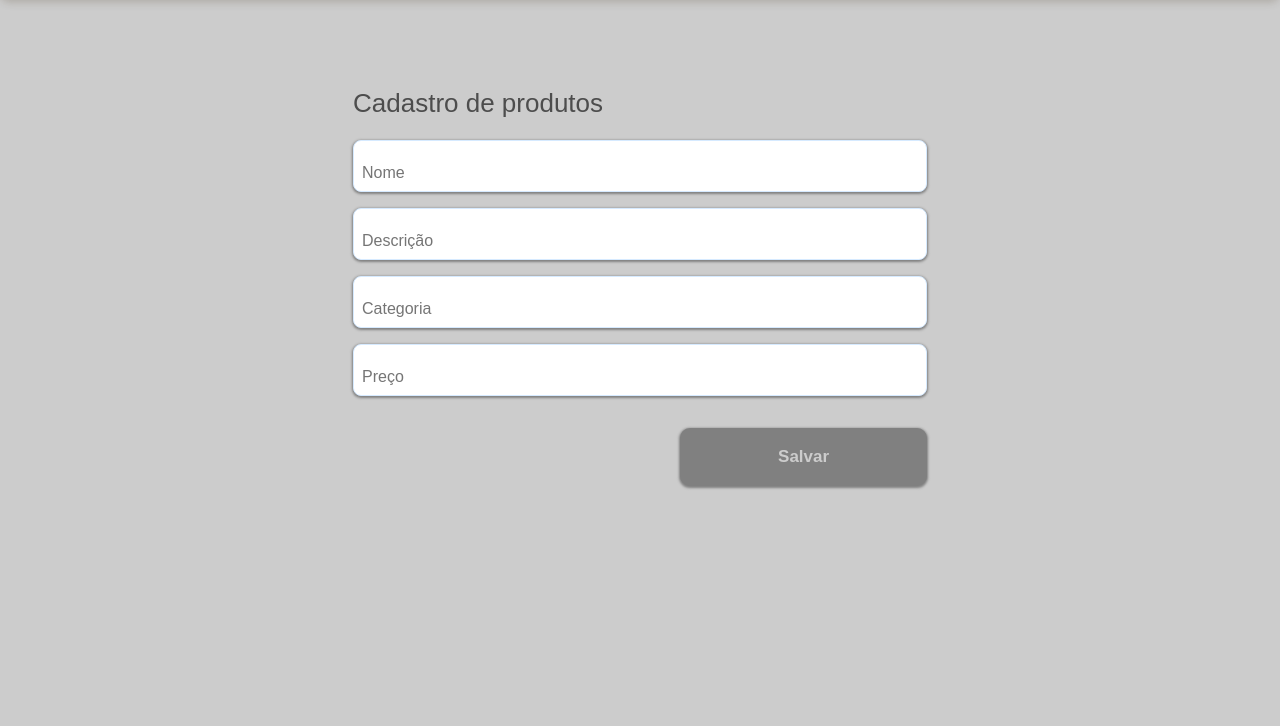
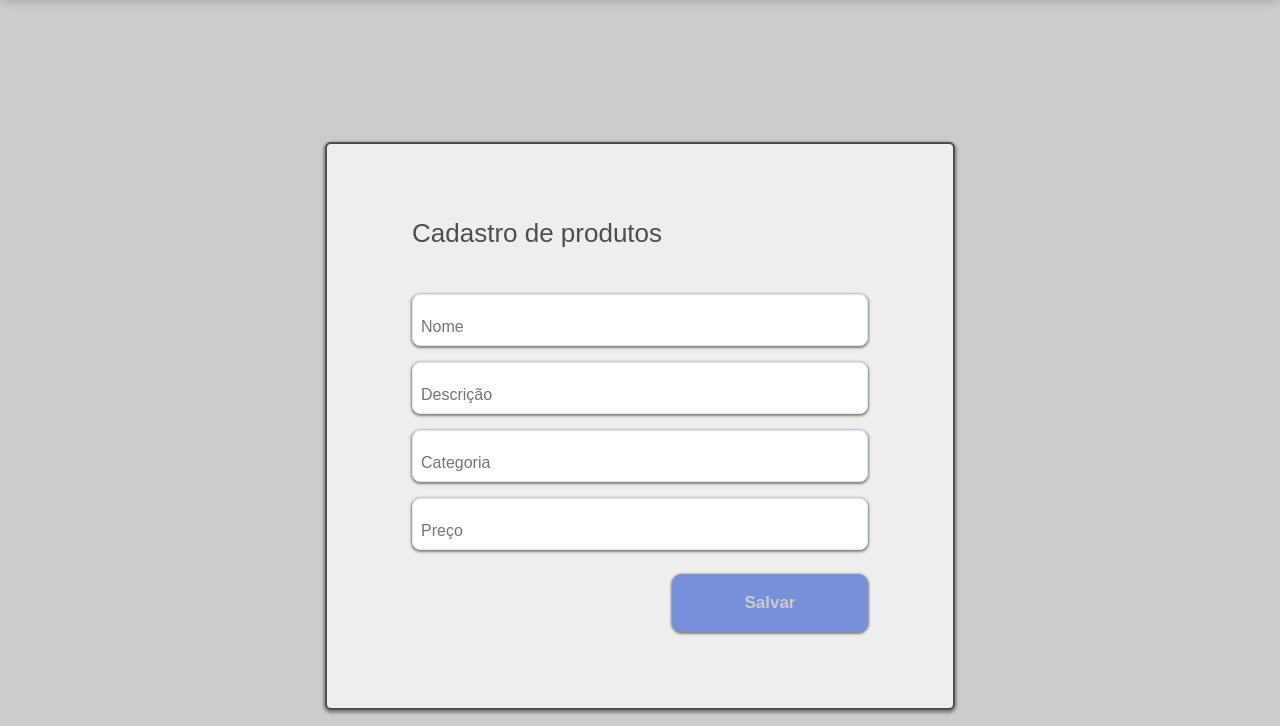
Before and after one commit to JowMa/Desafio_QSD, a website: page cadastro-produtos.html in a window 1280 px wide. Shown: the part 82-808 px from the top of the page. Drawn offline with Linux system fonts and the light colour scheme; a web font is replaced by a local one.

Commit message:
Alterações na estilizacao da pagina, adicionado uma borda ao cadastro, inserido comentario com o comando para executar o seed do db no arquivo seeders

```diff
--- a/api/seeders/20220904210934-demo-produto.js
+++ b/api/seeders/20220904210934-demo-produto.js
@@ -20,7 +20,6 @@ module.exports = {
           preco: 248,
           createdAt: new Date(),
           updatedAt: new Date()
-
         },
         {
           nome: 'Vaso em Cerâmica Rugo',
@@ -58,3 +57,4 @@ module.exports = {
       await queryInterface.bulkDelete('Produtos', null, {});
   }
 };
+// npx sequelize-cli db:seed:all
--- a/assets/css/base.css
+++ b/assets/css/base.css
@@ -10,6 +10,8 @@ body {
 .container {
 	padding-right: 1rem;
 	padding-left: 1rem;
+	display: flex;
+	justify-content: center;
 }
 
 .flex {
@@ -23,18 +25,19 @@ body {
 }
 
 .flex-coluna {
+	display: flex;
 	flex-direction: column;
 
 }
 
-@media(min-width: 800px) {
+@media(min-width: 0px) {
   .container {
 		padding-right: 2.5rem;
 		padding-left: 2.5rem;
 	}
 }
 
-@media(min-width: 1200px) {
+@media(min-width: 768px) {
 	.container {
 		padding-left: calc((100vw - 900px)/2);
 		padding-right: calc((100vw - 900px)/2);
--- a/assets/css/busca.css
+++ b/assets/css/busca.css
@@ -82,7 +82,7 @@
 }
 
 .btn-pesq:hover{
-	background: #708bd2;
+	background: #637cba;
 }
 
 .btn-pesq:active {
--- a/assets/css/cadastro.css
+++ b/assets/css/cadastro.css
@@ -1,13 +1,17 @@
 
 .cadastro {
-    margin-top: 2rem;
+    margin-top: 7rem;
+    padding-top: 3rem;
     display: flex;
     flex-direction: column;
-    width: 70%;
     max-width: 43rem;
     padding: 1.75rem;
     box-sizing: border-box;
     margin-bottom: 1rem;
+    border: solid 2px #4D4D4D;
+    border-radius: 6px;
+    box-shadow: 0 1.5px 3px 1.5px #808080;
+    background-color: #EEEEEE;
 }
 
 .cadastro-cabecalho {
@@ -19,16 +23,24 @@
 
 .cartao_titulo {
     font-size: 26px;
-    margin-bottom: 1.5rem;
+    margin-top: 3rem;
+    margin-bottom: 3rem;
     color: #4D4D4D;
 
 }
 
 .cadastro-cartao {
     display: flex;
+    justify-content: flex;
     flex-direction: column;
     align-items: center;
     text-align: center;
+}
+
+.div-form {
+    align-items: center;
+    padding-left: 10%;
+    padding-right: 10%;
 }
 
 .input {
@@ -69,25 +81,26 @@
 
 .botao {
     display: block;
-    background-color: #808080;
+    background-color: #7690da;
     box-shadow: 0 1px 2.5px 1px #808080;
     border-radius: 10px;
     width: 43%;
     max-width: 20rem;
     padding: 1.2rem;
     box-sizing: border-box;
-    color: #4D4D4D;
     font-size: 17px;
     align-self: center;
     text-align: center;
-    margin-top: 1rem;
     transition: transform 0.5s ;
     font-weight: bold;
     color: #CCCCCC;
+    margin-top: 0.5rem;
+    margin-bottom: 3rem;
 
 }
 .botao:hover {
-    transform: scale(1.01);
+    background-color: #637cba;
+    cursor: pointer;
 }
 .botao:active {
     transform: scale(0.98);
@@ -95,6 +108,7 @@
 
 @media screen and (min-width: 0px) {
     .cadastro {
+    margin-top: 2.5rem;
     width: 100%;
     }
     .cartao_titulo {
@@ -103,11 +117,16 @@
     .botao-container {
         justify-content: center;
     }
+    .div-form {
+        padding-left: 0;
+        padding-right: 0;
+    }
 
 }
 
 @media screen and (min-width: 768px) {
     .cadastro {
+        margin-top: 7rem;
         width: 70%;
     }
     .cartao_titulo {
@@ -116,4 +135,8 @@
     .botao-container {
         justify-content: end;
     }
+    .div-form {
+        padding-left: 10%;
+        padding-right: 10%;
+    }
 }
--- a/assets/css/produtos.css
+++ b/assets/css/produtos.css
@@ -13,6 +13,7 @@
     padding: 20px 20px;
     border-radius: 8px;
     color: #4D4D4D;
+    background-color: #EEEEEE;
 }
 
 .l1 {
--- a/cadastro-produtos.html
+++ b/cadastro-produtos.html
@@ -17,15 +17,18 @@
         <nav>
             <ul class="cabecalho_lista-navegacao">
                 <li class="cabecalho_link"><a href="index.html">Produtos</a></li>
+                <li class="cabecalho_link"><a href="cadastro-produtos.html">Cadastro de Produtos</a></li>
             </ul>
         </nav>
     </header>
 
     <main class="container flex flex-centro flex-coluna">
         <section class="cartao cadastro">
-            <h1 class="cartao_titulo">Cadastro de produtos</h1>
+
             <script src="assets/js/post-prod.js"></script>
             <form onsubmit="cadastraUsuario()"  class="flex flex-coluna">
+                <div class="div-form">
+                    <h1 class="cartao_titulo">Cadastro de produtos</h1>
                     <div class="input-container">
                         <input name="nome" id="nome" class="input" type="text" placeholder="Nome" minlength="2" required>
                         <label class="input-label" for="nome">Nome</label>
@@ -46,6 +49,7 @@
                     <div class="botao-container">
                         <button type="submit" class="botao">Salvar</button>
                     </div>
+                </div>
             </form>
             <div class="alert div"></div>
             <script src="assets/js/successMessage.js"></script>
```
Also changed, not shown: index.html (+1 -0 lines). Lines whose indentation alone changed are shown as unchanged.
